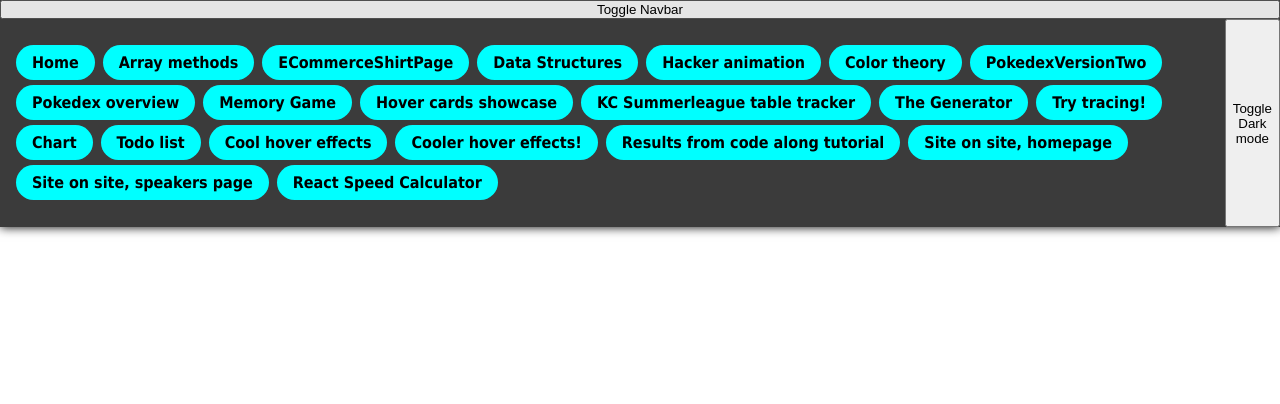
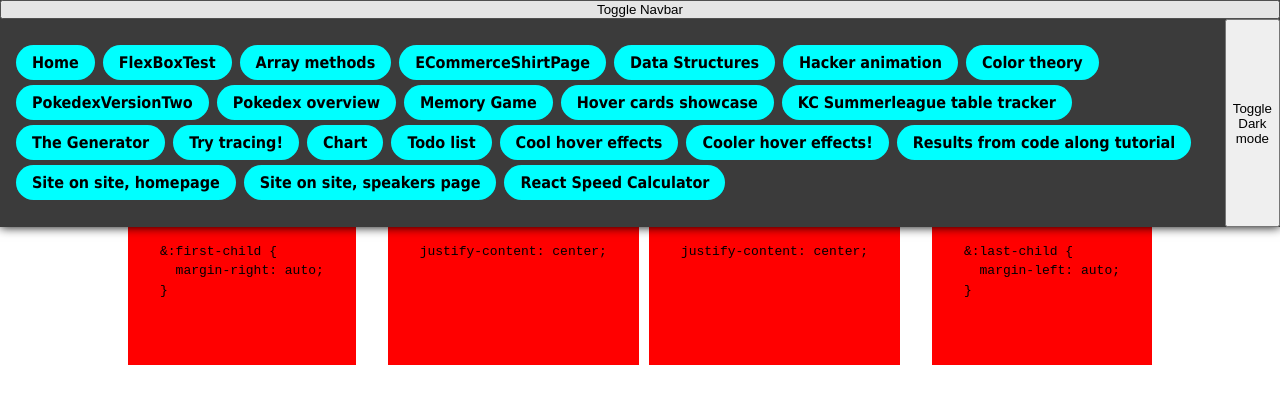
Before and after one commit to EmilNilssonDataDuctus/vite-app, a React (Vite) app: page /flexbox-test in a window 1280 px wide. Shown: the top 404 px of the page. Built offline with nearby package versions, Linux system fonts and the light colour scheme.

Commit message:
Add example of flexbox when children use margin auto

```diff
--- /dev/null
+++ b/src/Pages/FlexBoxTest/FlexBoxTest.styled.js
@@ -0,0 +1,24 @@
+import { styled } from "styled-components";
+
+export const MyContainer = styled.div`
+  display: flex;
+  gap: 10px;
+  /* width: 100px; */
+  margin: 0 auto;
+  width: 80vw;
+  justify-content: center;
+`
+export const MyBox = styled.div`
+  background-color: red;
+
+  pre {
+    padding: 32px;
+  }
+
+  &:first-child {
+    margin-right: auto;
+  }
+  &:last-child {
+    margin-left: auto;
+  }
+`
--- /dev/null
+++ b/src/Pages/FlexBoxTest/FlexBoxTest.tsx
@@ -0,0 +1,37 @@
+import React from "react";
+import { MainWrapper } from "../../Shared/Page.styled";
+import { MyBox, MyContainer } from "./FlexBoxTest.styled";
+
+export const FlexBoxTest = () => {
+  return (
+    <MainWrapper>
+      <h1>Flexbox testing</h1>
+      <MyContainer>
+        <MyBox>
+          <pre>{`
+&:first-child {
+  margin-right: auto;
+}
+          `}</pre>
+        </MyBox>
+        <MyBox>
+          <pre>{`
+justify-content: center;
+          `}</pre>
+        </MyBox>
+        <MyBox>
+          <pre>{`
+justify-content: center;
+          `}</pre>
+        </MyBox>
+        <MyBox>
+          <pre>{`
+&:last-child {
+  margin-left: auto;
+}
+`}</pre>
+        </MyBox>
+      </MyContainer>
+    </MainWrapper>
+  );
+};
--- a/src/Pages/pageData.jsx
+++ b/src/Pages/pageData.jsx
@@ -7,6 +7,7 @@ import { CodeAlongSpeakers } from "./CodeAlong/Pages/Speakers";
 import { ColorTheory } from "./ColorTheory/ColorTheory";
 import { DataStructures } from "./DataStructures/DataStructures";
 import { ECommerceShirtPage } from "./ECommerceShirtPage/ECommerceShirtPage";
+import { FlexBoxTest } from "./FlexBoxTest/FlexBoxTest";
 import { GamePage } from "./Game/Game";
 import { GeneratePage } from "./GeneratePage/GeneratePage";
 import { HackerAnimation } from "./HackerAnimation/HackerAnimation";
@@ -30,6 +31,11 @@ export const pageRoutes = [
     path: "/",
     element: <Home />,
     description: "Home",
+  },
+  {
+    path: "/flexbox-test",
+    element: <FlexBoxTest />,
+    description: "FlexBoxTest",
   },
   {
     path: "/array-methods",
```
